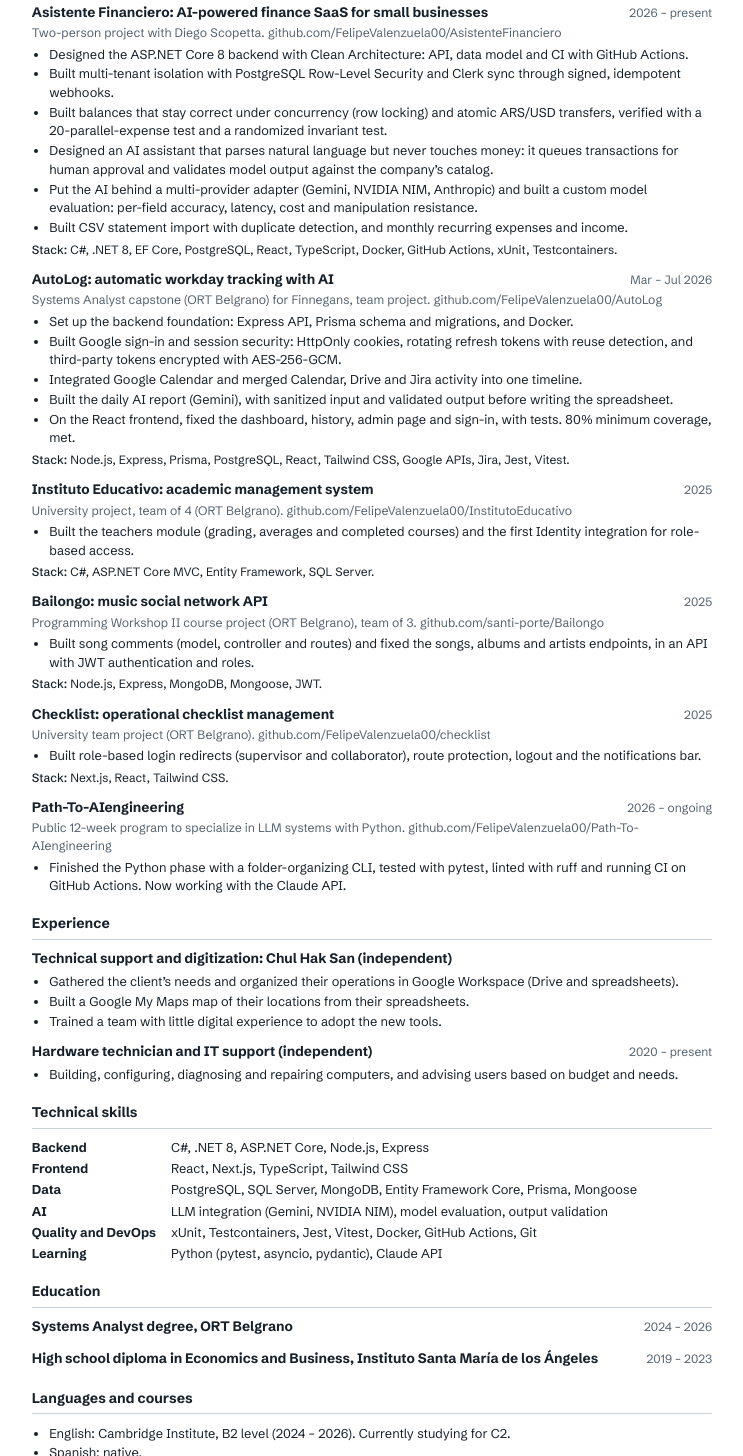
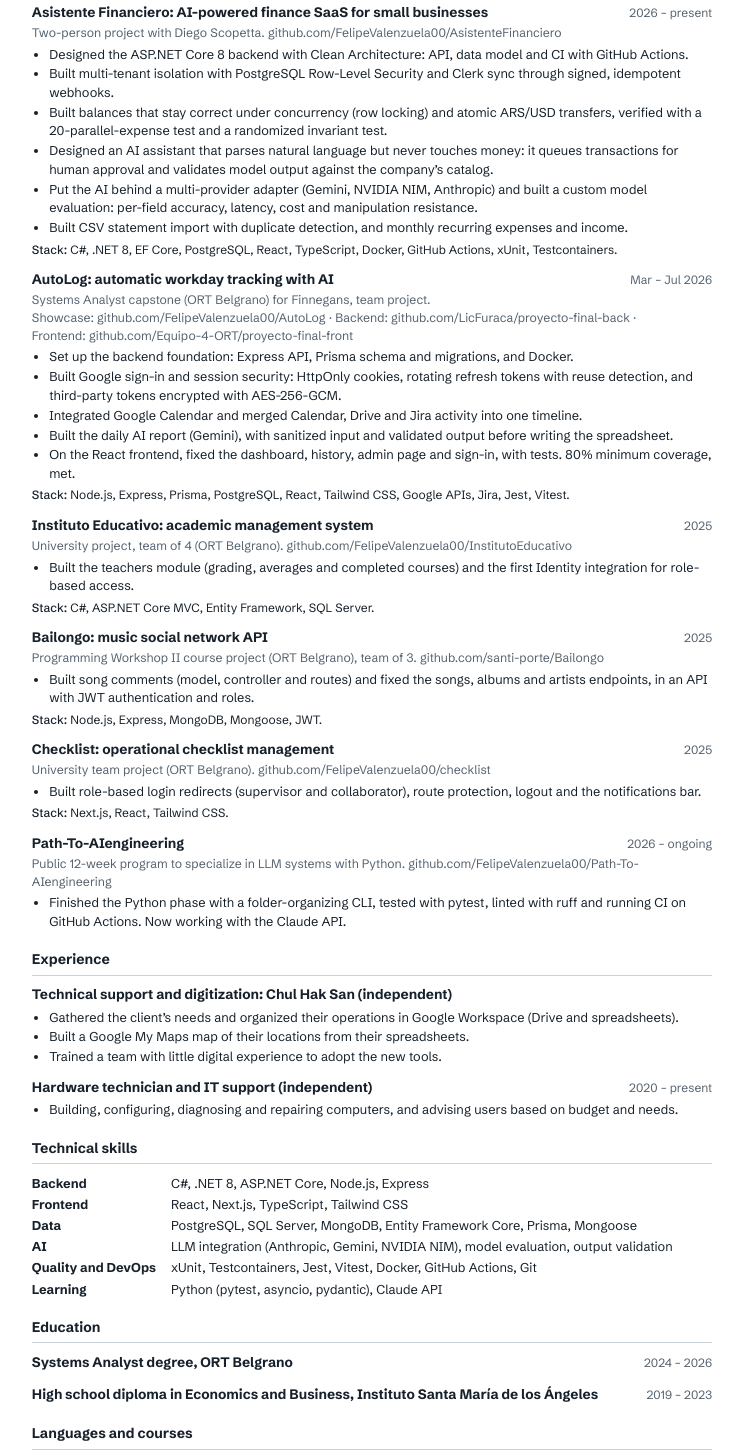
Before and after one commit to FelipeValenzuela00/FelipeValenzuela00.github.io, a plain HTML site: page cv/cv-en.html in a window 1280 px wide. Shown: the part 370-1826 px from the top of the page, without its empty margins (268-1011 px from the left). Drawn offline with Linux system fonts and the light colour scheme.

Commit message:
CV: sumar Anthropic en IA y los repos de backend y frontend de AutoLog
Co-Authored-By: Claude Opus 5.5 <noreply@anthropic.com>
Claude-Session: https://claude.ai/code/session_01Q5xzUtBJB4KPLJSARqQ9N2

```diff
--- a/cv/cv-en.html
+++ b/cv/cv-en.html
@@ -43,7 +43,8 @@
 
   <div class="item">
     <div class="head"><h3>AutoLog: automatic workday tracking with AI</h3><span class="date">Mar – Jul 2026</span></div>
-    <p class="sub">Systems Analyst capstone (ORT Belgrano) for Finnegans, team project. <a href="https://github.com/FelipeValenzuela00/AutoLog">github.com/FelipeValenzuela00/AutoLog</a></p>
+    <p class="sub">Systems Analyst capstone (ORT Belgrano) for Finnegans, team project.<br>
+    <span class="nw">Showcase: <a href="https://github.com/FelipeValenzuela00/AutoLog">github.com/FelipeValenzuela00/AutoLog</a></span> · <span class="nw">Backend: <a href="https://github.com/LicFuraca/proyecto-final-back">github.com/LicFuraca/proyecto-final-back</a></span> · <span class="nw">Frontend: <a href="https://github.com/Equipo-4-ORT/proyecto-final-front">github.com/Equipo-4-ORT/proyecto-final-front</a></span></p>
     <ul>
       <li>Set up the backend foundation: Express API, Prisma schema and migrations, and Docker.</li>
       <li>Built Google sign-in and session security: HttpOnly cookies, rotating refresh tokens with reuse detection, and third-party tokens encrypted with AES-256-GCM.</li>
@@ -116,7 +117,7 @@
     <dt>Backend</dt><dd>C#, .NET 8, ASP.NET Core, Node.js, Express</dd>
     <dt>Frontend</dt><dd>React, Next.js, TypeScript, Tailwind CSS</dd>
     <dt>Data</dt><dd>PostgreSQL, SQL Server, MongoDB, Entity Framework Core, Prisma, Mongoose</dd>
-    <dt>AI</dt><dd>LLM integration (Gemini, NVIDIA NIM), model evaluation, output validation</dd>
+    <dt>AI</dt><dd>LLM integration (Anthropic, Gemini, NVIDIA NIM), model evaluation, output validation</dd>
     <dt>Quality and DevOps</dt><dd>xUnit, Testcontainers, Jest, Vitest, Docker, GitHub Actions, Git</dd>
     <dt>Learning</dt><dd>Python (pytest, asyncio, pydantic), Claude API</dd>
   </dl>
--- a/cv/cv.css
+++ b/cv/cv.css
@@ -44,3 +44,4 @@ li + li { margin-top: 1pt; }
 .skills { display: grid; grid-template-columns: 34mm 1fr; gap: 2pt 8pt; margin: 0; }
 .skills dt { font-weight: 700; }
 .skills dd { margin: 0; }
+.nw { white-space: nowrap; }
```
Also changed, not shown: cv/cv-es.html (+3 -2 lines), 2 other files.
